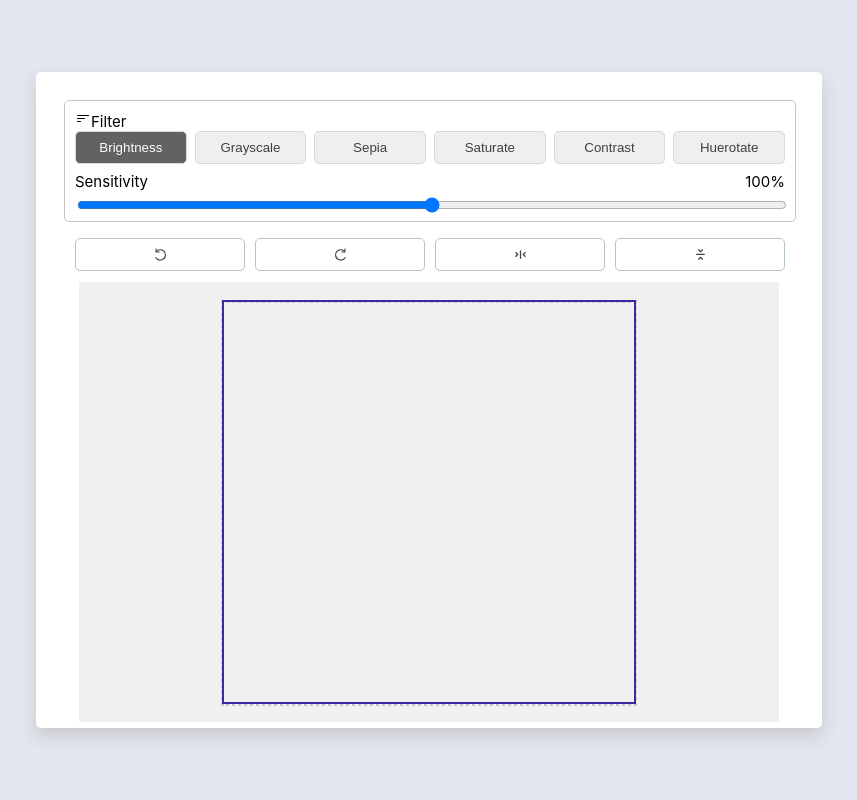
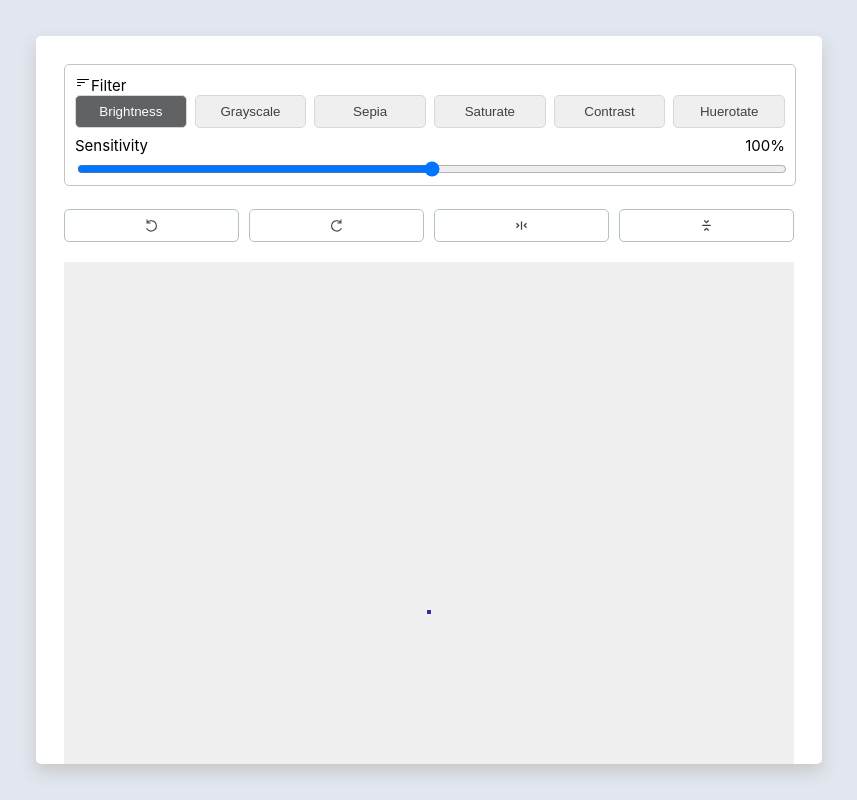
Before and after one commit to covvboi/PhotoEditor, a React (Create React App) app: page / in a window 1280 px wide. Shown: the whole page, without its empty margins (211-1068 px from the left). Built offline with nearby package versions, Linux system fonts and the light colour scheme.

Commit message:
image_rotate_position_fix

```diff
--- a/src/App.css
+++ b/src/App.css
@@ -1,5 +1,5 @@
 .image_editor{
-    width: 100vw;
+    /* width: 100vw; */
     height: 100vmin;
     background-color: #e1e6ef;
     display: flex;
@@ -9,10 +9,11 @@
 
 }
 .card{
+
         border-radius: 5px;
         padding: 28px;
         width: 730px;
-        height: 75%;
+        height: 84%;
         background-color: #fff;
         box-shadow: 0 8px 16px 0px rgb(201,201,201);
         overflow: hidden;
--- a/src/App.js
+++ b/src/App.js
@@ -12,7 +12,7 @@ function App() {
 
         <div className="top_body">
           <FilterHeader></FilterHeader>
-        <RotateHeader></RotateHeader>
+          {/* <RotateHeader></RotateHeader> */}
         </div>
         {/* <div className="rotate_header">
         </div> */}
--- a/src/component/MainCanvas.js
+++ b/src/component/MainCanvas.js
@@ -1,209 +1,201 @@
 import { useEffect, useRef, useState } from 'react';
 import { useDispatch, useSelector } from 'react-redux';
 import { urlHandle } from '../store.js';
-
 import { IoIosImage } from "react-icons/io"
+import '../style/main.css'
 
 
-// import  CropFuntion  from './CropFuntion'
+import {GrRotateLeft, GrRotateRight} from "react-icons/gr"
+import {CgMergeVertical, CgMergeHorizontal} from "react-icons/cg"
+// var newMouseX, newMouseY
+
+// const MAX_CANVAS_WIDTH = 410;
+// const MAX_CANVAS_HEIGHT = 400;
 
 
-import '../style/main.css'
-
-var newMouseX, newMouseY
-
-const MAX_CANVAS_WIDTH = 410;
-const MAX_CANVAS_HEIGHT = 400;
-
-
-const image = new Image();
+// const image = new Image();
 
 
 const CanvasTest = () => {
 
-    // const [details, setDetails] = useState('')
 
     /////////////////
     const cropCanvasRef = useRef(null);
-    const contextRef = useRef(null);
+    // const contextRef = useRef(null);
 
-    const [isDrawing, setIsDrawing] = useState(false);
+    const [scale, setScale] = useState(1);
 
-    const canvasOffSetX = useRef(null);
-    const canvasOffSetY = useRef(null);
+    const [width, setWidth] = useState(0);
+    const [height, setHeight] = useState(0);
 
-    const startX = useRef(null);
-    const startY = useRef(null);
-    //////////
+    const [canvasTop, setCanvasTop] = useState(0);
 
-    // HTML element reference는 react의 useRef 훅을 이용해 가져올수있음.
+    let cropModel = null;
+
     let state = useSelector((state) => { return state.DefaultSetting })
     let dispatch = useDispatch()
 
-
     const canvasRef = useRef(null);
-    const [canvasImage, setCanvasImage] = useState('');
-
-
-    useEffect(() => {
-
-        const canvas = cropCanvasRef.current;
-        canvas.width = 410;   //캔버스의 왼쪽 공간 ?
-        canvas.height = 400;  // 위쪽 공간 ?
-
-
-        const context = canvas.getContext('2d');
-        context.lineCap = 'round';
-        context.strokeStyle = 'red';
-        context.lineWidth = 1;
-        contextRef.current = context;
-
-        const canvasOffSet = canvas.getBoundingClientRect(); //현재 엘리먼트 요소찾는법
-        canvasOffSetX.current = canvasOffSet.left;  //현재 요소의 왼쪽위치
-        canvasOffSetY.current = canvasOffSet.top;  //현재 요소의 top 위치
-
-    }, []);
-
-
-
+    const cardBodyRef = useRef(null);
 
     const ImageHandler = (event) => {
 
+        const image = new Image();
         const canvas = canvasRef.current;
         const ctx = canvas.getContext('2d');
         const reader = new FileReader();
 
         reader.onloadend = (event) => {
+            image.onload = () => {
+                setWidth(image.naturalWidth);
+                setHeight(image.naturalHeight);
+                setTimeout(() => {
+                    ctx.drawImage(
+                        image,
+                        0,
+                        0,
+                        image.naturalWidth,
+                        image.naturalHeight
+                    );
 
-            image.onload = () => {
-
-                // const width = image.width > image.height
-                //     ? MAX_CANVAS_WIDTH
-                //     : (image.width * MAX_CANVAS_HEIGHT) / image.height;
-
-                // const height = image.width > image.height
-                //     ? (image.height * MAX_CANVAS_WIDTH) / image.width
-                //     : MAX_CANVAS_HEIGHT;
-
-                // ctx.drawImage(image,
-                //     canvas.width/2 - image.width/2,
-                //     canvas.height/2 - image.height/2);
-
-                // ctx.drawImage(image, 0,0, width, height)
-
-                //
-                var wrh = image.width / image.height;
-                var newWidth = canvas.width;
-                var newHeight = newWidth / wrh;
-
-                if (newHeight > canvas.height) {
-                            newHeight = canvas.height;
-                            newWidth = newHeight * wrh;
+                    if ((cardBodyRef.current.offsetWidth + cardBodyRef.current.offsetHeight) < (image.naturalWidth + image.naturalHeight)) {
+                        setScale((cardBodyRef.current.offsetWidth + cardBodyRef.current.offsetHeight)* 0.7  / (image.naturalWidth + image.naturalHeight));
+                    } else {
+                        setScale(1);
                     }
 
-                var xOffset = newWidth < canvas.width ? ((canvas.width - newWidth) / 2) : 0;
-                var yOffset = newHeight < canvas.height ? ((canvas.height - newHeight) / 2) : 0;
+                    // if (cardBodyRef.current.offsetWidth < image.naturalWidth){
+                    //     setScale(cardBodyRef.current.offsetWidth / image.naturalWidth)
+                    // } else if (cardBodyRef.current.offsetHeight < image.naturalHeight) {
+                    //     setScale(cardBodyRef.current.offsetHeight / image.naturalHeight)
+                    // } else {
+                    //     setScale(1)
+                    // }
 
-                ctx.drawImage(image, xOffset, yOffset, newWidth, newHeight)
-                //
+                    setCanvasTop((cardBodyRef.current.offsetHeight / 2) - (image.naturalHeight / 2));
 
-                console.log(image);
-
-                var imageData = canvas.toDataURL('image/jpg');
-                setCanvasImage(imageData);
-
-                dispatch(urlHandle(
-                    reader.result
-                ))
-
+                    console.log(
+                        (cardBodyRef.current.offsetHeight / 2) - (image.naturalHeight / 2)
+                    )
+                });
             };
             image.src = event.target.result;
-            ctx.clearRect(0, 0, canvas.width, canvas.height);
-
-
-
         };
         reader.readAsDataURL(event.target.files[0]);
     };
 
     ///////////
     const startDrawingRectangle = ({ nativeEvent }) => {
-
-
         nativeEvent.preventDefault();  //이벤트 기본동작을 막아준다.
         nativeEvent.stopPropagation(); //이벤트 버블링 막아준다.
 
-        startX.current = nativeEvent.clientX - canvasOffSetX.current;
-        startY.current = nativeEvent.clientY - canvasOffSetY.current;
+        const rect = canvasRef.current.getBoundingClientRect();
+        const context = cropCanvasRef.current.getContext('2d');
+        const startX = nativeEvent.clientX - rect.x;
+        const startY = nativeEvent.clientY - rect.y;
 
+        ///
+        const image = new Image();
+        ////
 
-        setIsDrawing(true);
+        const reset = () => {
+            context.clearRect(
+                0,
+                0,
+                cropCanvasRef.current.width,
+                cropCanvasRef.current.height
+            );
+            context.beginPath();
+        }
+        reset();
+
+        const onMouseMove = (e) => {
+
+            reset();
+
+            context.strokeStyle = 'red';
+            context.rect(
+                startX,
+                startY,
+                e.clientX - nativeEvent.clientX,
+                e.clientY - nativeEvent.clientY
+
+            );
+            cropModel = {
+                x: startX,
+                y: startY,
+                width: e.clientX - nativeEvent.clientX,
+                height: e.clientY - nativeEvent.clientY,
+            };
+
+            context.stroke();
+
+            // if (cardBodyRef.current.offsetWidth < image.naturalWidth) {
+            //     setScale(cardBodyRef.current.offsetWidth / image.naturalWidth);
+            // } else {
+            //     setScale(1);
+            // }
+        };
+
+        const onMouseUpOrLeave = (e) => {
+            cropCanvasRef.current.removeEventListener('mousemove', onMouseMove);
+            cropCanvasRef.current.removeEventListener('mouseup', onMouseUpOrLeave);
+            cropCanvasRef.current.removeEventListener('mouseleave', onMouseUpOrLeave);
+        }
+
+        cropCanvasRef.current.addEventListener('mousemove', onMouseMove);
+        cropCanvasRef.current.addEventListener('mouseup', onMouseUpOrLeave);
+        cropCanvasRef.current.addEventListener('mouseleave', onMouseUpOrLeave);
 
     };
 
-    const drawRectangle = ({ nativeEvent }) => {
-
-        if (!isDrawing) {
+    const imageCrop = async () => {
+        if (!cropModel) {
             return;
         }
-        nativeEvent.preventDefault();
-        nativeEvent.stopPropagation();
-
-        newMouseX = nativeEvent.clientX - canvasOffSetX.current;
-        newMouseY = nativeEvent.clientY - canvasOffSetY.current;
-
-        const rectWidth = newMouseX - startX.current;
-        const rectHeight = newMouseY - startY.current;
-
-        contextRef.current.clearRect(0, 0, canvasRef.current.width, canvasRef.current.height);
-        contextRef.current.strokeRect(startX.current, startY.current, rectWidth, rectHeight);
-
-        console.log(startX.current);  // 시작점 x좌표
-        console.log(startY.current);  // 시작점 y좌표
-
-        console.log('reactWidth = ' + rectWidth);
-        console.log('reactHeight = ' + rectHeight)
-
-
-    };
-
-    const stopDrawingRectangle = () => {
-        setIsDrawing(false);
-    };
-    ///////////
-
-    const imageCrop = () => {
 
         const canvas = canvasRef.current;
-        canvas.padding = 20;
+        const context = canvas.getContext('2d');
+        const currentImage = canvas.toDataURL();
 
-        const ctx = canvas.getContext('2d');
+        const image = await new Promise((resolve) => {
+            const tempImage = new Image();
+            tempImage.src = currentImage;
+            tempImage.onload = () => {
+                resolve(tempImage);
+            }
 
-        const rectWidth = newMouseX - startX.current;
-        const rectHeight = newMouseY - startY.current;
+        });
 
-        // const img = new Image();
-            image.onload = () => {
+        const reset = () => {
+            context.clearRect(
+                0,
+                0,
+                cropCanvasRef.current.width,
+                cropCanvasRef.current.height
+            );
+            context.beginPath();
+        }
+        reset();
 
-                // const canvas = imageLayer.current;
-                // const ctx = canvas.getContext('2d');
+        setWidth(cropModel.width);
+        setHeight(cropModel.height);
 
-                // canvas.width = rectWidth;
-                // canvas.height = rectHeight;
+        await new Promise((resolve) => {
+            setTimeout(() => resolve(), 0);
+        });
 
-                contextRef.current.clearRect(0, 0, canvasRef.current.width, canvasRef.current.height);
-                // ctx.drawImage(image, startX.current, startY.current, rectWidth, rectHeight, 0, 0, rectWidth, rectHeight);
-                ctx.drawImage(image, startX.current, startY.current, rectWidth, rectHeight, startX.current, startY.current, rectWidth, rectHeight);
-
-                ctx.save();
-                // ctx.textAlign = "center";
-
-                console.log(ctx);
-            }
-        image.src = canvas.toDataURL();
-        console.log(image.src);
-        ctx.clearRect(0, 0, canvas.width, canvas.height);
-        // console.log(startX.current,startY.current,rectWidth,rectHeight);
+        context.drawImage(
+            image,
+            cropModel.x,
+            cropModel.y,
+            cropModel.width,
+            cropModel.height,
+            0,
+            0,
+            cropModel.width,
+            cropModel.height,
+        );
 
     }
 
@@ -211,6 +203,7 @@ const CanvasTest = () => {
 
         const canvas = canvasRef.current;
         const ctx = canvas.getContext('2d')
+
         // canvas.width = image.naturalWidth
         // canvas.height = image.naturalHeight
 
@@ -230,27 +223,164 @@ const CanvasTest = () => {
         console.log(state);
     }
 
+    const rotateVertical = async () => {
+        const canvas = canvasRef.current;
+        const context = canvas.getContext('2d');
+        const currentImage = canvas.toDataURL();
+
+        const tempImage = new Image();
+        tempImage.src = currentImage;
+
+        await new Promise(resolve => {
+            tempImage.onload = () => resolve();
+        });
+
+
+        context.clearRect(0, 0, canvas.width, canvas.height);
+        context.save();
+
+
+        await new Promise(resolve => {
+            setTimeout(() => resolve());
+        });
+
+        context.translate(canvas.width / 2, canvas.height / 2);
+        context.scale(-1,1)
+        context.drawImage(tempImage, -tempImage.width / 2, -tempImage.height / 2);
+        context.restore();
+    }
+
+    const rotateleft = async () => {
+        const canvas = canvasRef.current;
+        const context = canvas.getContext('2d');
+        const currentImage = canvas.toDataURL();
+
+        const tempImage = new Image();
+        tempImage.src = currentImage;
+
+        await new Promise(resolve => {
+            tempImage.onload = () => resolve();
+        });
+
+
+        context.clearRect(0, 0, canvas.width, canvas.height);
+        context.save();
+
+        const newHeight = width;
+        const newWidth = height;
+
+        setWidth(newWidth);
+        setHeight(newHeight);
+
+        await new Promise(resolve => {
+            setTimeout(() => resolve());
+        });
+
+        context.translate(canvas.width / 2, canvas.height / 2);
+        context.rotate(-90 * Math.PI / 180);
+        context.drawImage(tempImage, -tempImage.width / 2, -tempImage.height / 2);
+        context.restore();
+    }
+
+
+
+    const rotateRight = async () => {
+        const canvas = canvasRef.current;
+        const context = canvas.getContext('2d');
+        const currentImage = canvas.toDataURL();
+
+        const tempImage = new Image();
+        tempImage.src = currentImage;
+
+
+        // 이 처리는, 비동기 코드를 동기식으로 다시 바꿔버린거
+        // onload 가 실행될때 resolve 가 호출되는 promise 를 기다리겠다.
+        await new Promise(resolve => {
+            tempImage.onload = () => resolve();
+        });
+
+
+
+        context.clearRect(0, 0, canvas.width, canvas.height);
+
+        context.save();
+
+        const newHeight = width;
+        const newWidth = height;
+
+        setWidth(newWidth);
+        setHeight(newHeight);
+
+        // setTimeout 콜백함수가 실행될때 resolve 가 호출되는 promise 를 기다리겠다.
+        await new Promise(resolve => {
+            setTimeout(() => resolve());
+        });
+
+        // save the unrotated context of the canvas so we can restore it later
+        // the alternative is to untranslate & unrotate after drawing
+
+        // move to the center of the canvas
+        context.translate(canvas.width / 2, canvas.height / 2);
+
+        // rotate the canvas to the specified degrees
+        context.rotate(90 * Math.PI / 180);
+
+        // draw the image
+        // since the context is rotated, the image will be rotated also
+        context.drawImage(tempImage, -tempImage.width / 2, -tempImage.height / 2);
+
+        // we’re done with the rotating so restore the unrotated context
+        context.restore();
+    }
+
     // 밝은 - brightness ,어두운 - grayscale, 빛바랜 - sepia, 선명한 - saturate, 대비된 - contrast, 색전환 - hueRotate
 
     return (
         <div>
 
-            <div className='card_body'>
+            <div className="rotate">
+            {/* <label htmlFor="">Rotate & Filp</label> */}
+                <div className="icon">
+                    <div onClick={rotateleft}  className='rotate_btn'><GrRotateLeft/></div>
+                    <div onClick={rotateRight} className='rotate_btn'><GrRotateRight/></div>
+                    <div onClick={rotateVertical} className='rotate_btn'><CgMergeVertical/></div>
+                    <div  className='rotate_btn'><CgMergeHorizontal/></div>
+                </div>
+            </div>
+
+
+            <div className='card_body' ref={cardBodyRef} style={{ position: 'relative' }}>
 
                 <canvas className='canvas'
                     ref={canvasRef}
-                    width={MAX_CANVAS_WIDTH}
-                    height={MAX_CANVAS_HEIGHT}
-                    style={{ filter: `brightness(${state.brightness}%) grayscale(${state.grayscale}%) sepia(${state.sepia}%) saturate(${state.saturate}%) contrast(${state.contrast}%) hue-rotate(${state.huerotate}deg)`, transform: `rotate(${state.rotate}deg) scale(${state.vartical},${state.horizontal})` }}
+                    width={width}
+                    height={height}
+                    style={{
+                        filter: `brightness(${state.brightness}%) grayscale(${state.grayscale}%) sepia(${state.sepia}%) saturate(${state.saturate}%) contrast(${state.contrast}%) hue-rotate(${state.huerotate}deg)`,
+                        transform: `rotate(${state.rotate}deg) scale(${state.vartical},${state.horizontal})`,
+                        scale: `${scale}`,
+                        position: 'absolute',
+                        // top: `${canvasTop}px`,
+                    }}
                     alt="" />
 
+
+
+
                 <canvas className="test_crop_canvas"
+                    width={width}
+                    height={height}
                     ref={cropCanvasRef}
-                    style={{ transform: `rotate(${state.rotate}deg) scale(${state.vartical},${state.horizontal})` }}
-                    onMouseDown={startDrawingRectangle}
-                    onMouseMove={drawRectangle}
-                    onMouseUp={stopDrawingRectangle}
-                    onMouseLeave={stopDrawingRectangle}
+                    style={{
+                        transform: `rotate(${state.rotate}deg) scale(${state.vartical},${state.horizontal})`,
+                        scale: `${scale}`,
+                        position: 'absolute',
+                        // top: `${canvasTop}px`,
+                    }}
+                    onMouseDown={(e) => startDrawingRectangle(e)}
+                // onMouseMove={drawRectangle}
+                // onMouseUp={stopDrawingRectangle}
+                // onMouseLeave={stopDrawingRectangle}  // 이런식으로 이벤트 처리하지말자
                 />
 
             </div>
@@ -269,6 +399,8 @@ const CanvasTest = () => {
                 <input type='button' className='crop_btn' value='Crop' onClick={imageCrop}></input>
 
                 <input type='button' className='save_btn' value='Save' onClick={saveImage}></input>
+
+                {/* <button onClick={rotateImage}>rotate</button> */}
             </div>
 
 
--- a/src/style/main.css
+++ b/src/style/main.css
@@ -2,46 +2,32 @@
 .card_body{
     display: flex;
     justify-content: center;
-    width: 700px;
-    height: 440px;
-    margin-left: 2%;
+    align-items: center;
+    /* width: 700px; */
+    min-height: 440px;
+    height: 700px;
+    /* margin-left: 2%; */
     background-color: #f0f0f0;
     overflow: hidden;
     position: relative;
-    margin-top: 60px;
+    margin-top: 20px;
 
 }
-
-/* .canvas{
-    display: flex;
-    justify-content: center;
-    border: 3px solid grey;
-    background-color: white;
-    width: 430px;
-    height: 434px;
-    border: dotted;
-    border-color: #c5c9c5;
-
-    margin-left: 64%;
-    이부분 벗겨라
-
-} */
 
 .canvas{
     position: absolute;
     /* overflow: hidden; */
     transition: all .5s;
-    object-fit: scale-down;
-    top: 4%;
+    /* object-fit: scale-down; */
     /* left: 52%; */
     /* display: inline */
     /* text-align: center; */
     justify-content: center;
     /* margin-top: 20px; */
     transform: translate(-50%, -100%);
-    border: 2px solid #000;
+    /* border: 2px solid #000; */
 
-    border: dotted;
+    border: 2px dotted;
     border-color: #c5c9c5;
 
 }
@@ -51,8 +37,8 @@
 
     position: absolute;
     transition: all .5s;
-    object-fit: scale-down;
-    top: 4%;
+    /* object-fit: scale-down; */
+    /* top: 14%; */
     /* left: 22%; */
     transform: translate(-50%, -100%);
     border: 2px solid rgb(56, 44, 160);
@@ -118,11 +104,9 @@ button{
 }
 
 .rotate{
-    /* margin-bottom: px; */
     display: grid;
     font-size: 15px;
     color: #404040;
-    /* margin-left: px; */
 }
 .icon{
     margin-top: 13px;
@@ -142,9 +126,9 @@ button{
 
 .btn_group{
     display: flex;
-    margin-top: 10px;
-    float: right;
-    margin-right: 13px;
+    margin-top: 20px;
+    /* float: right; */
+    /* margin-right: 13px; */
 }
 
 .save_btn{
@@ -168,7 +152,7 @@ button{
     border: 1px solid #2c6d96;
     color: #2c6d96;
     cursor: pointer;
-    margin-left: 5px;
+    /* margin-left: 5px; */
     border-radius: 5px;
     width: 80px;
 }
@@ -184,7 +168,7 @@ button{
 }
 
 .import_image{
-    margin-right: 420px;
+    margin-right: 450px;
     display: flex;
     cursor: pointer;
     border-radius: 5px;
```
Lines whose indentation alone changed are shown as unchanged.
